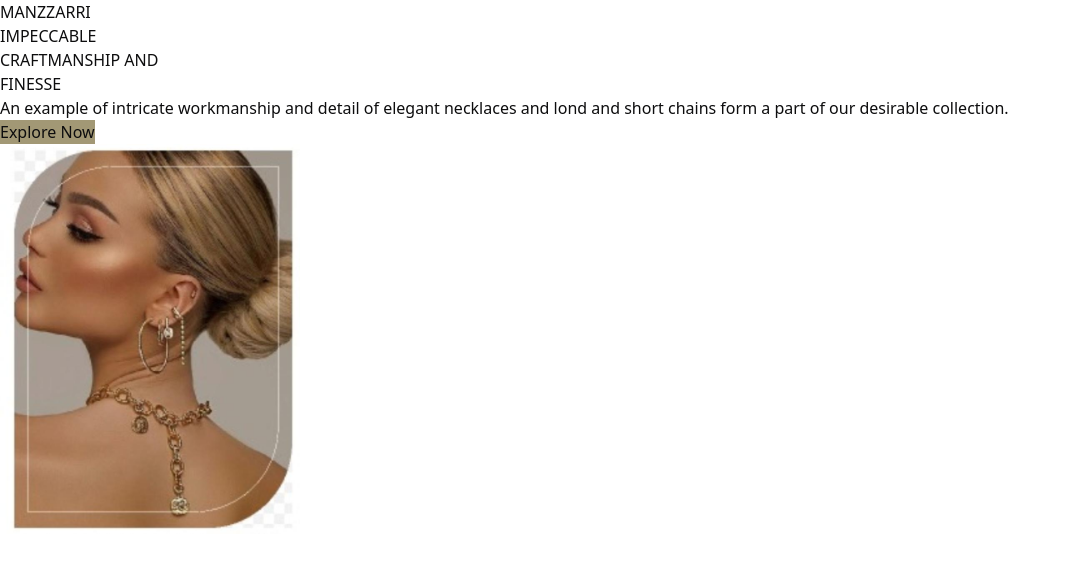
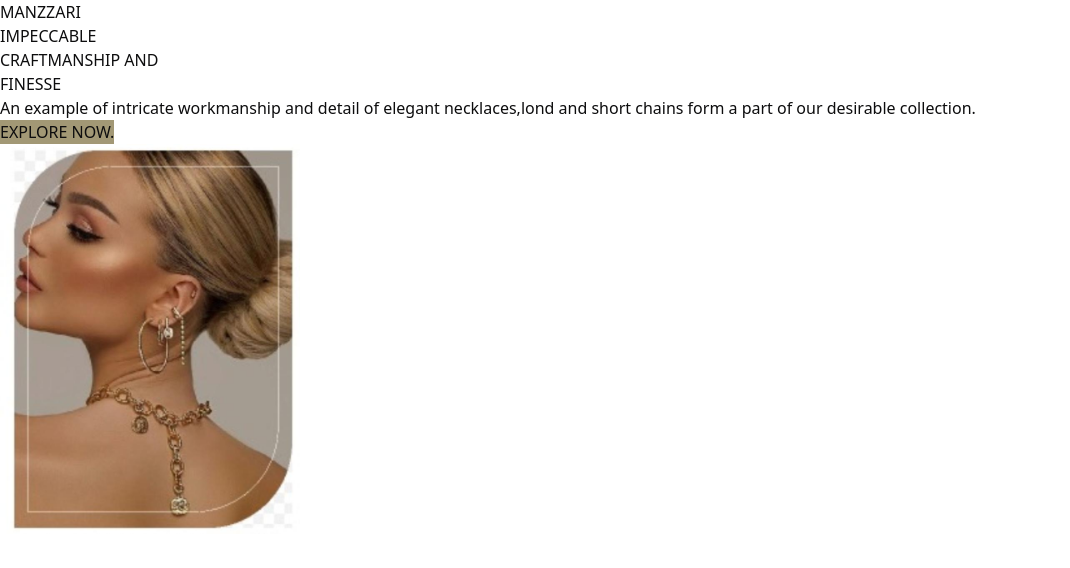
Before and after one commit to SyedaEman002/Figma-Design, a Next.js app in the folder my-app/: page / in a window 1280 px wide. Shown: the top 568 px of the page, without its empty margins (0-1070 px from the left). Built offline with nearby package versions, Linux system fonts and the light colour scheme.

Commit message:
page,header

```diff
--- a/my-app/src/app/page.tsx
+++ b/my-app/src/app/page.tsx
@@ -11,9 +11,9 @@ import Header from "../components/header";
         <h1 className="text-[40px] font-bold font-[libre-bodoni]">CRAFTMANSHIP AND</h1>
         <h1 className="text-[40px] font-bold font-[libre-bodoni]">FINESSE</h1>
         <div>
-        <p className="text-[22px] w-[571px] font-[libre-bodoni] background: rgba(120, 112, 84, 1); "> An example of intricate workmanship and detail of elegant necklaces and lond and short chains form a part of our desirable collection.</p></div>
+        <p className="text-[22px] w-[571px] font-[libre-bodoni] background: rgba(120, 112, 84, 1); "> An example of intricate workmanship and detail of elegant necklaces,lond and short chains form a part of our desirable collection.</p></div>
         <div className="p-2 rounded-md background: rgba(162, 152, 117, 1);">
-        <button className="py-2 px-10 font-bold text-slate-50 rounded font-[libre-bodoni] weight-[500]">Explore Now</button>
+        <button className="py-2 px-10 font-bold text-slate-50 rounded font-[libre-bodoni] weight-[500]">EXPLORE NOW.</button>
       </div>
         </div>
         <div className="w-1/2 flex justifty-items-center">
--- a/my-app/src/components/header.tsx
+++ b/my-app/src/components/header.tsx
@@ -3,7 +3,7 @@ function Header(){
     return(
         <div className="h-[94px] bg-[rgba(162,152,117,1)] width-[43px];">
         <div>
-            <h1 className="left-[36px] top-[20px] font-[Rye] text-slate-50 font-bold text-6xl">MANZZARRI</h1>
+            <h1 className="left-[36px] top-[20px] font-[Rye] text-slate-50 font-bold text-6xl">MANZZARI</h1>
         </div>
         </div>
     )
```
